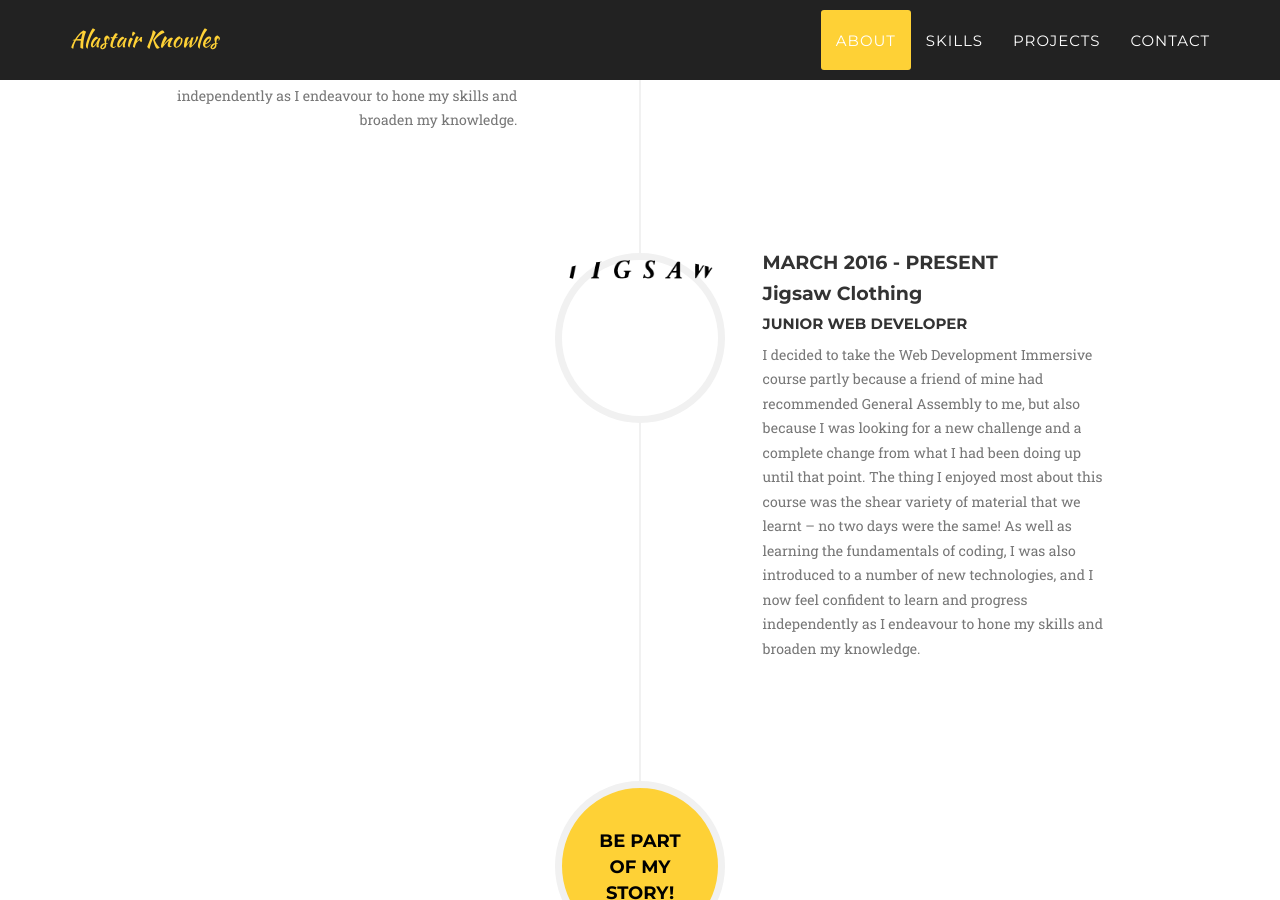
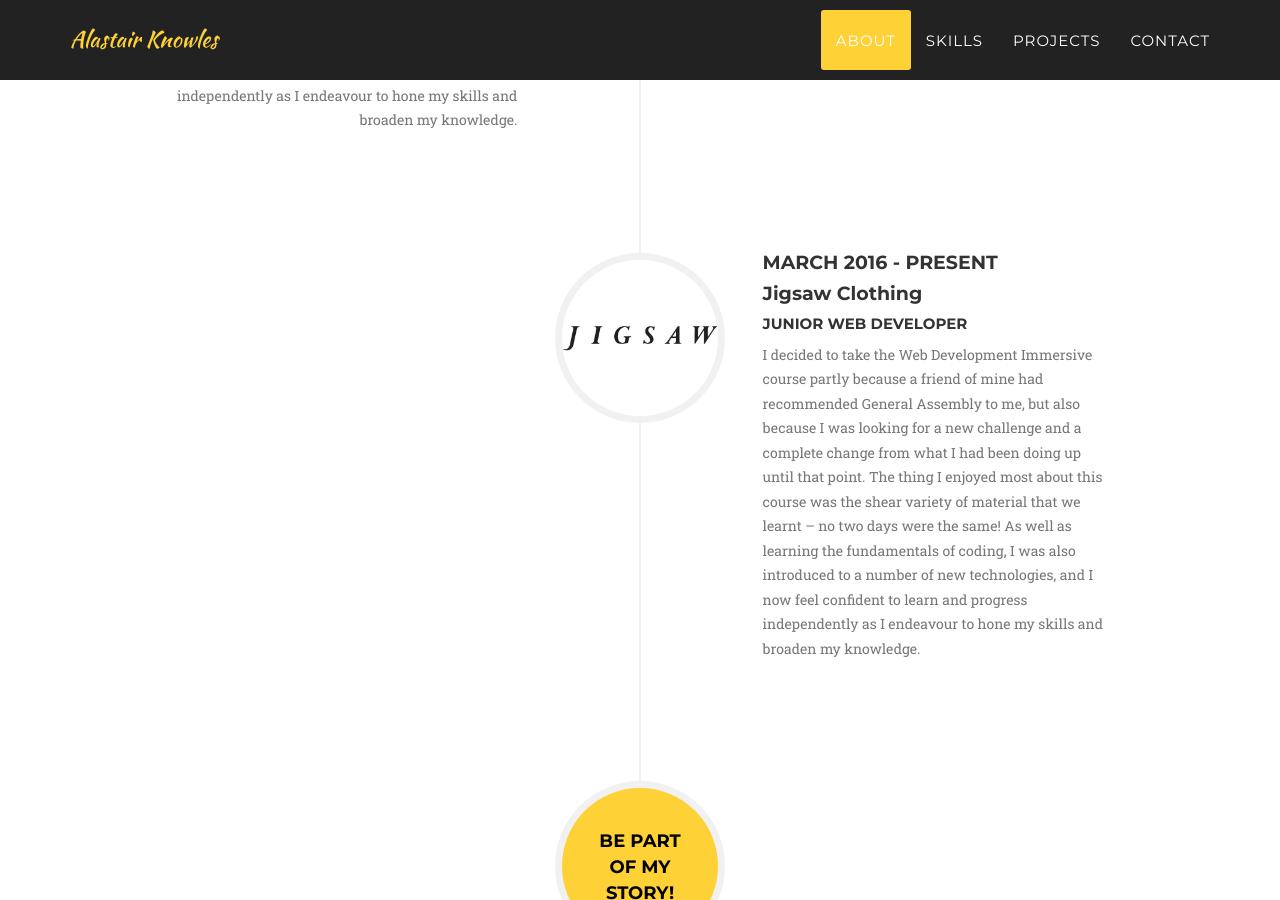
Before and after one commit to adjknowles/adjknowles.github.io, a Jekyll site: the page built from index.html, in a window 1280 px wide and 900 px high, scrolled down 3297 px. Built offline with Jekyll 4.4.1, drawn with Linux system fonts in a browser that asks for light colours; some web fonts are replaced.

Commit message:
update jigsaw img

```diff
--- a/_includes/about.html
+++ b/_includes/about.html
@@ -98,7 +98,7 @@
                         </li>
                         <li class="timeline-inverted">
                             <div class="timeline-image">
-                                <img class="img-circle img-responsive" src="img/about/jigsaw.png" alt="">
+                                <img class="img-circle img-responsive" src="img/about/jigsaw2.jpg" alt="">
                             </div>
                             <div class="timeline-panel">
                                 <div class="timeline-heading">
```
Also changed, not shown: img/about/jigsaw2.jpg (added).
